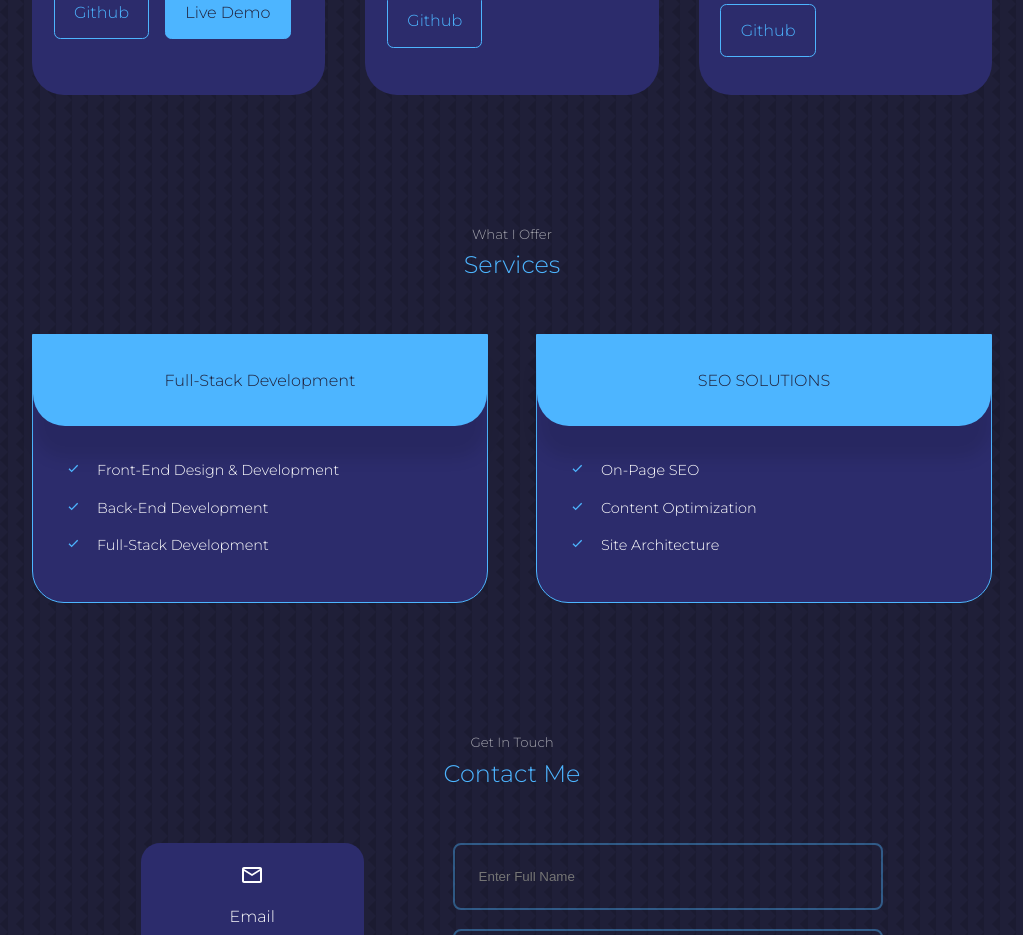
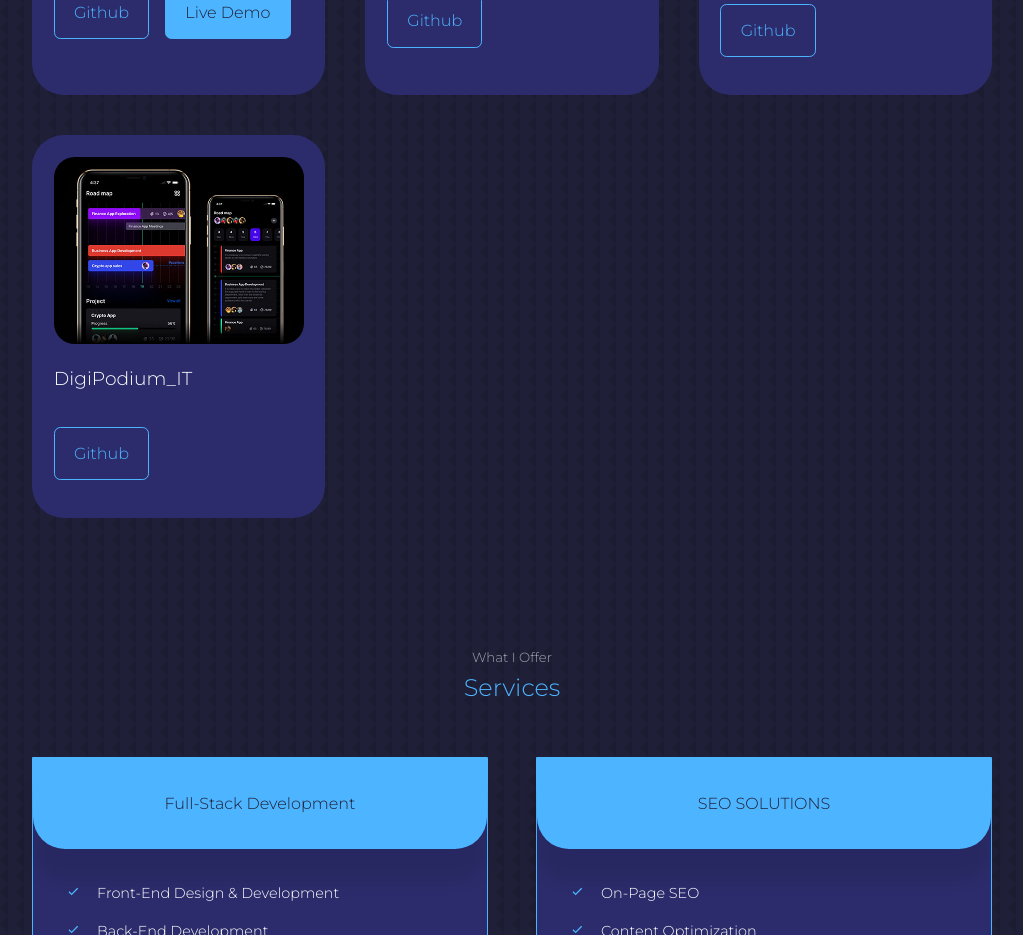
Before and after one commit to VALIANTGUARDIAN/Portfolio, a React (Create React App) app: page / in a window 1280 px wide. Shown: the part 2700-3635 px from the top of the page, without its empty margins (128-1151 px from the left). Built offline with nearby package versions, Linux system fonts and the light colour scheme.

Commit message:
project 4

```diff
--- a/src/components/projects/projects.jsx
+++ b/src/components/projects/projects.jsx
@@ -3,8 +3,8 @@ import './projects.css'
 import IMG1 from '../../assets/project1.jpg'
 import IMG2 from '../../assets/project2.jpg'
 import IMG3 from '../../assets/project3.jpg'
-/* import IMG4 from '../../assets/project4.jpg'
-import IMG5 from '../../assets/project5.png'
+import IMG4 from '../../assets/project4.jpg'
+/* import IMG5 from '../../assets/project5.png'
 import IMG6 from '../../assets/project6.jpg' */
 
 const data = [
@@ -27,6 +27,13 @@ const data = [
     image:IMG3,
     title:'Server Api Bookworms',
     github:'https://github.com/VALIANTGUARDIAN/serverApiBookworms',
+    demo:''
+  },
+  {
+    id:4,
+    image: IMG4,
+    title:'DigiPodium_IT',
+    github:'https://github.com/VALIANTGUARDIAN/DigiPodium_IT',
     demo:''
   }
 ]
```
